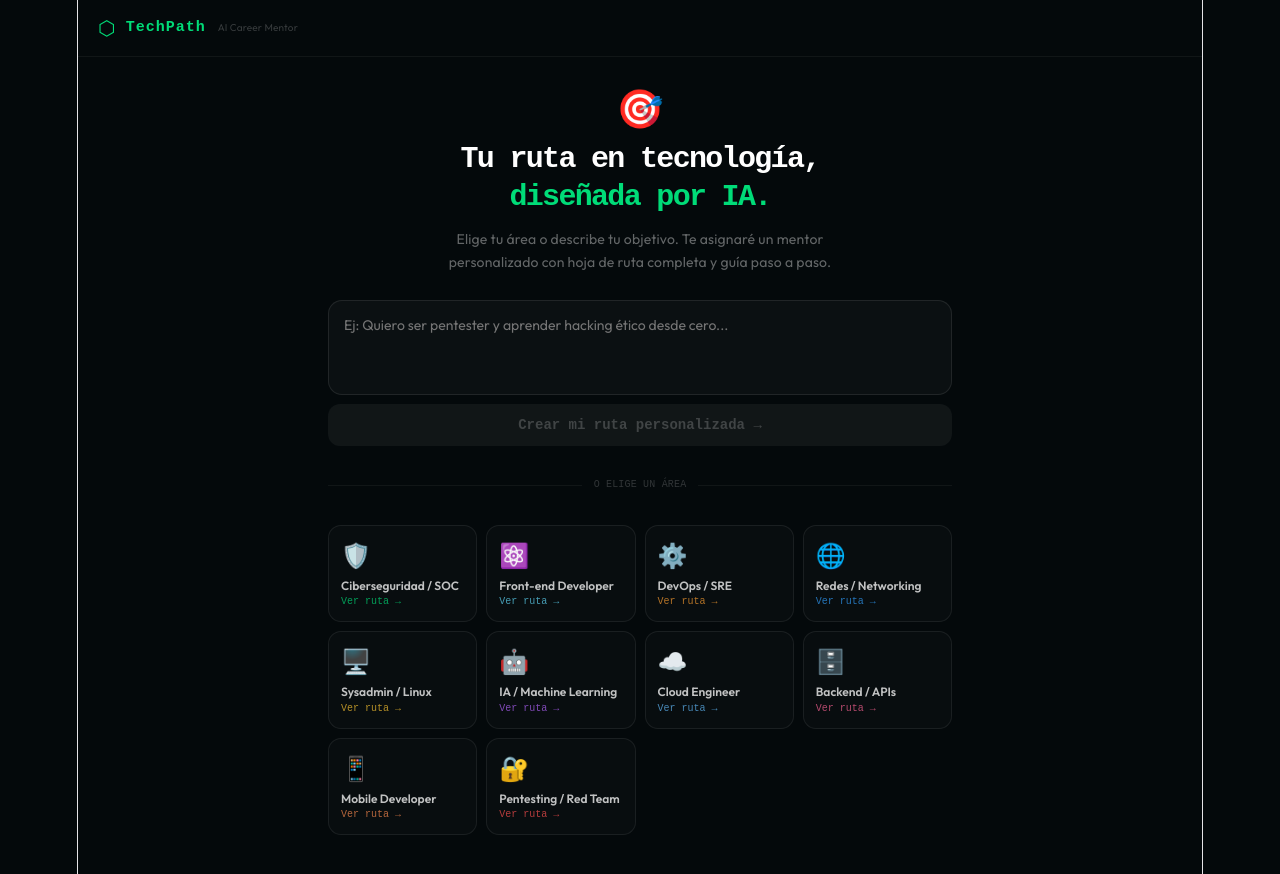
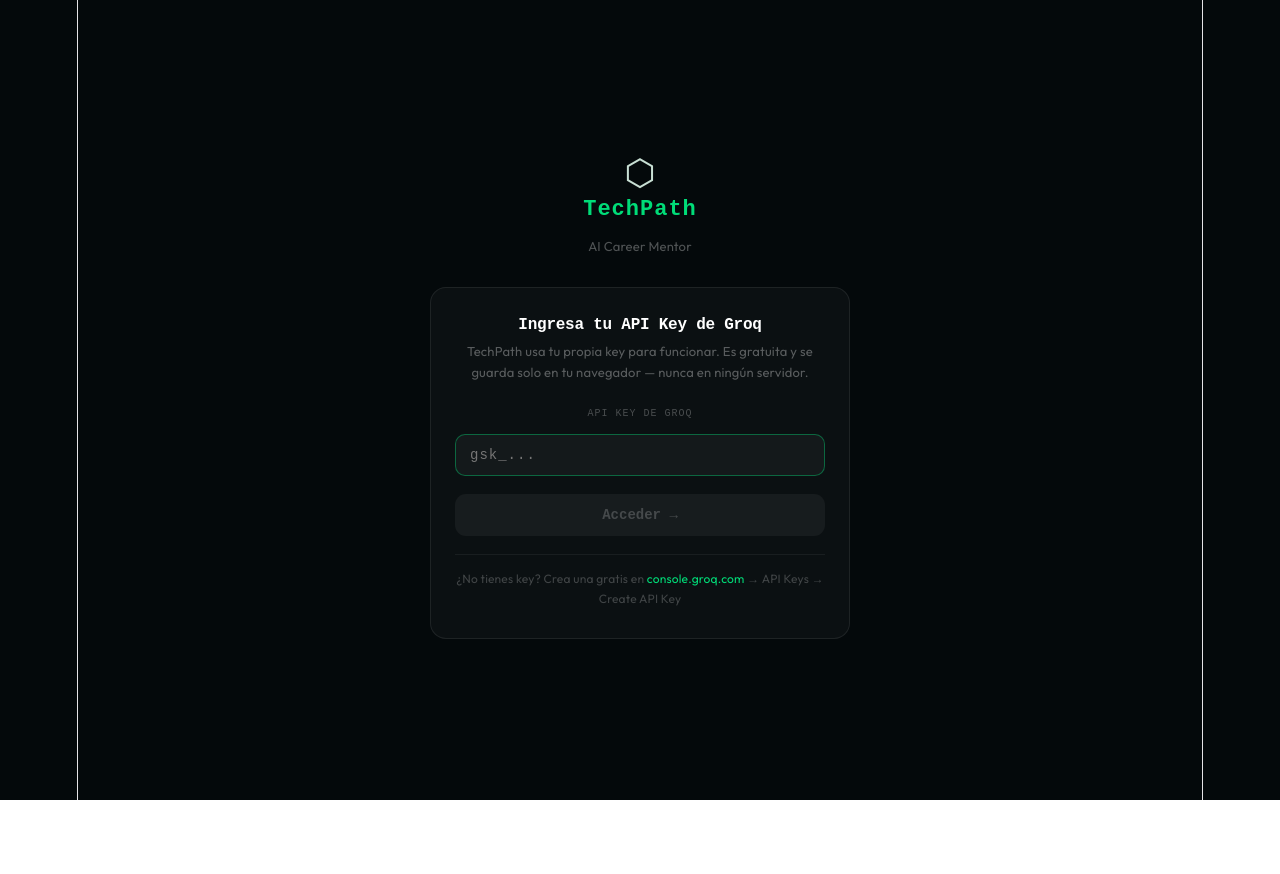
Before and after one commit to Abyss0424/techpath, a React (Vite) app: page / in a window 1280 px wide. Shown: the top 874 px of the page. After the commit the page ends 800 px from the top, so only its background shows below. Built offline with nearby package versions, Linux system fonts and the light colour scheme.

Commit message:
Agregada pantalla de login con API Key local

```diff
--- a/src/App.jsx
+++ b/src/App.jsx
@@ -1,12 +1,12 @@
-import { useState, useRef, useCallback } from "react";
+import { useState, useRef, useCallback, useEffect } from "react";
 
 // ─── GROQ API CALL ───────────────────────────────────────────────────────────
-// Usa la variable de entorno VITE_GROQ_KEY del archivo .env
+// Lee la key desde localStorage (guardada por el usuario al entrar)
 async function geminiCall(history, systemPrompt) {
-  const API_KEY = import.meta.env.VITE_GROQ_KEY;
+  const API_KEY = localStorage.getItem("tp_groq_key");
 
   if (!API_KEY) {
-    throw new Error("No se encontró VITE_GROQ_KEY en el archivo .env");
+    throw new Error("No se encontró la API key. Recarga la página.");
   }
 
   const messages = [
@@ -196,7 +196,46 @@
 
 // ─── APP ─────────────────────────────────────────────────────────────────────
 export default function App() {
-  const [screen,      setScreen]      = useState("welcome");
+  // ── NUEVO: estado de la API key ──────────────────────────────────────────
+  const [keyInput,   setKeyInput]   = useState("");
+  const [keyError,   setKeyError]   = useState("");
+  const [keyLoading, setKeyLoading] = useState(false);
+  const keyRef = useRef(null);
+
+  // Determina la pantalla inicial: "apikey" si no hay key guardada, "welcome" si ya la hay
+  const [screen, setScreen] = useState(
+    () => localStorage.getItem("tp_groq_key") ? "welcome" : "apikey"
+  );
+
+  useEffect(() => {
+    if (screen === "apikey") keyRef.current?.focus();
+  }, [screen]);
+
+  // Valida la key con una llamada de prueba antes de guardarla
+  const saveKey = useCallback(async () => {
+    const k = keyInput.trim();
+    if (!k) return;
+    setKeyLoading(true);
+    setKeyError("");
+    try {
+      // Guardamos temporalmente para que geminiCall la use
+      localStorage.setItem("tp_groq_key", k);
+      await geminiCall(
+        [{ role: "user", content: "Responde solo: OK" }],
+        "Eres un asistente. Responde solo la palabra OK."
+      );
+      // Si no lanzó error, la key es válida — nos quedamos con ella
+      setScreen("welcome");
+    } catch (e) {
+      // Si falló, borramos la key inválida
+      localStorage.removeItem("tp_groq_key");
+      setKeyError("Key inválida o sin acceso. Verifica que empiece con gsk_ y vuelve a intentarlo.");
+    } finally {
+      setKeyLoading(false);
+    }
+  }, [keyInput]);
+  // ── FIN NUEVO ────────────────────────────────────────────────────────────
+
   const [area,        setArea]        = useState(null);
   const [ac,          setAc]          = useState("0,220,120");
   const [messages,    setMessages]    = useState([]);
@@ -226,7 +265,7 @@
     setMessages([]);
 
     try {
-      const firstMsg = await geminiCall( // o groqCall si le cambiaste el nombre
+      const firstMsg = await geminiCall(
         [{ role: "user", content: `Mi objetivo es: ${goal}` }],
         getSystemPrompt(goal)
       );
@@ -243,7 +282,6 @@
     }
   }, []);
 
-
   // Enviar mensaje en el chat
   const send = useCallback(async () => {
     const text = input.trim();
@@ -255,7 +293,7 @@
     setLoading(true);
     scrollBottom();
     try {
-    const reply = await geminiCall(next, getSystemPrompt(goalText));
+      const reply = await geminiCall(next, getSystemPrompt(goalText));
       setMessages((m) => [...m, { role: "assistant", content: reply }]);
     } catch (e) {
       setError(e.message);
@@ -266,6 +304,103 @@
       setTimeout(() => inputRef.current?.focus(), 100);
     }
   }, [input, loading, messages, goalText]);
+
+  // ── NUEVA PANTALLA: API KEY ───────────────────────────────────────────────
+  if (screen === "apikey") return (
+    <div style={{ minHeight: "100vh", background: "#04090b", fontFamily: "'Outfit',sans-serif", color: "#c8dfd4", display: "flex", alignItems: "center", justifyContent: "center", padding: 20 }}>
+      <style>{CSS}</style>
+      <div style={{ width: "100%", maxWidth: 420, display: "flex", flexDirection: "column", gap: 28 }}>
+
+        {/* Logo */}
+        <div style={{ textAlign: "center", display: "flex", flexDirection: "column", gap: 10 }}>
+          <div style={{ fontSize: 36 }} className="tp-float">⬡</div>
+          <h1 style={{ fontSize: 22, fontWeight: 800, fontFamily: "monospace", color: "#00dc78", margin: 0, letterSpacing: 1 }}>TechPath</h1>
+          <p style={{ fontSize: 13, color: "rgba(255,255,255,.3)", margin: 0 }}>AI Career Mentor</p>
+        </div>
+
+        {/* Card */}
+        <div style={{ background: "rgba(255,255,255,.03)", border: "1px solid rgba(255,255,255,.08)", borderRadius: 16, padding: "28px 24px", display: "flex", flexDirection: "column", gap: 18 }}>
+          <div>
+            <h2 style={{ fontSize: 16, fontWeight: 700, color: "#fff", margin: "0 0 6px", fontFamily: "monospace" }}>
+              Ingresa tu API Key de Groq
+            </h2>
+            <p style={{ fontSize: 13, color: "rgba(255,255,255,.32)", margin: 0, lineHeight: 1.6 }}>
+              TechPath usa tu propia key para funcionar. Es gratuita y se guarda solo en tu navegador — nunca en ningún servidor.
+            </p>
+          </div>
+
+          <div style={{ display: "flex", flexDirection: "column", gap: 7 }}>
+            <label style={{ fontSize: 10, fontFamily: "monospace", color: "rgba(255,255,255,.25)", letterSpacing: 1 }}>
+              API KEY DE GROQ
+            </label>
+            <input
+              ref={keyRef}
+              type="password"
+              style={{
+                background: "rgba(255,255,255,.04)",
+                border: `1px solid ${keyError ? "rgba(255,80,80,.4)" : "rgba(255,255,255,.1)"}`,
+                borderRadius: 10,
+                padding: "12px 14px",
+                color: "#e8f4ec",
+                fontSize: 14,
+                fontFamily: "monospace",
+                outline: "none",
+                letterSpacing: 1,
+                transition: "border .2s",
+              }}
+              value={keyInput}
+              onChange={(e) => { setKeyInput(e.target.value); setKeyError(""); }}
+              onKeyDown={(e) => e.key === "Enter" && saveKey()}
+              onFocus={(e) => e.target.style.borderColor = "rgba(0,220,120,.4)"}
+              onBlur={(e) => e.target.style.borderColor = keyError ? "rgba(255,80,80,.4)" : "rgba(255,255,255,.1)"}
+              placeholder="gsk_..."
+              disabled={keyLoading}
+            />
+            {keyError && (
+              <p style={{ fontSize: 12, color: "#ff8080", margin: 0, lineHeight: 1.5 }}>{keyError}</p>
+            )}
+          </div>
+
+          <button
+            onClick={saveKey}
+            disabled={!keyInput.trim() || keyLoading}
+            style={{
+              padding: "13px",
+              borderRadius: 11,
+              border: "none",
+              background: !keyInput.trim() || keyLoading
+                ? "rgba(255,255,255,.05)"
+                : "linear-gradient(135deg,#00dc78,#00aa55)",
+              color: !keyInput.trim() || keyLoading ? "rgba(255,255,255,.2)" : "#030a06",
+              cursor: !keyInput.trim() || keyLoading ? "default" : "pointer",
+              fontSize: 14,
+              fontWeight: 700,
+              fontFamily: "monospace",
+              transition: "all .2s",
+            }}
+          >
+            {keyLoading ? "Verificando..." : "Acceder →"}
+          </button>
+
+          <div style={{ borderTop: "1px solid rgba(255,255,255,.06)", paddingTop: 14 }}>
+            <p style={{ fontSize: 12, color: "rgba(255,255,255,.22)", margin: 0, lineHeight: 1.7 }}>
+              ¿No tienes key? Crea una gratis en{" "}
+              <a
+                href="https://console.groq.com"
+                target="_blank"
+                rel="noreferrer"
+                style={{ color: "#00dc78", textDecoration: "none" }}
+              >
+                console.groq.com
+              </a>
+              {" "}→ API Keys → Create API Key
+            </p>
+          </div>
+        </div>
+      </div>
+    </div>
+  );
+  // ── FIN NUEVA PANTALLA ───────────────────────────────────────────────────
 
   // ── WELCOME SCREEN ────────────────────────────────────────────────────────
   if (screen === "welcome") return (
```
